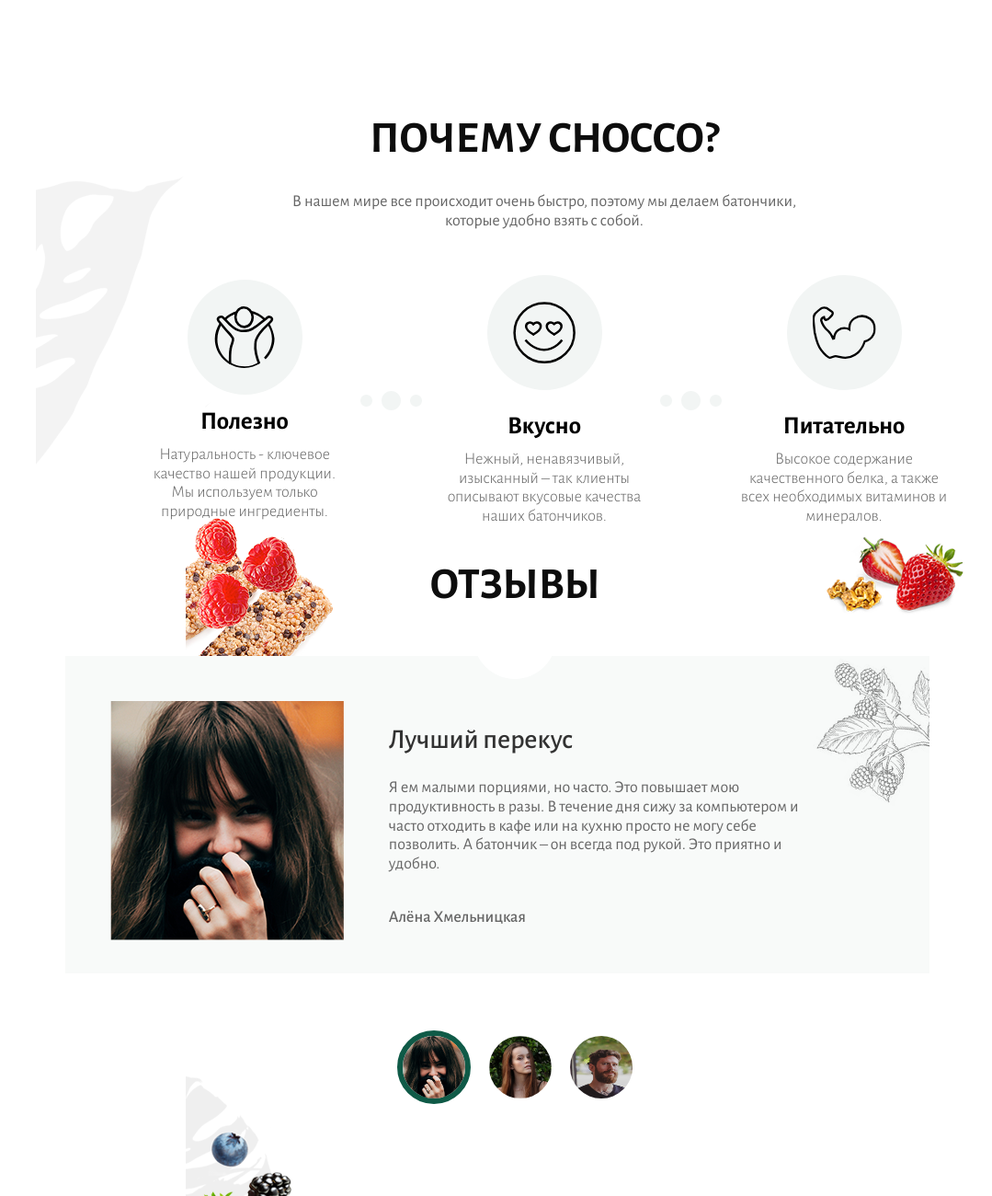
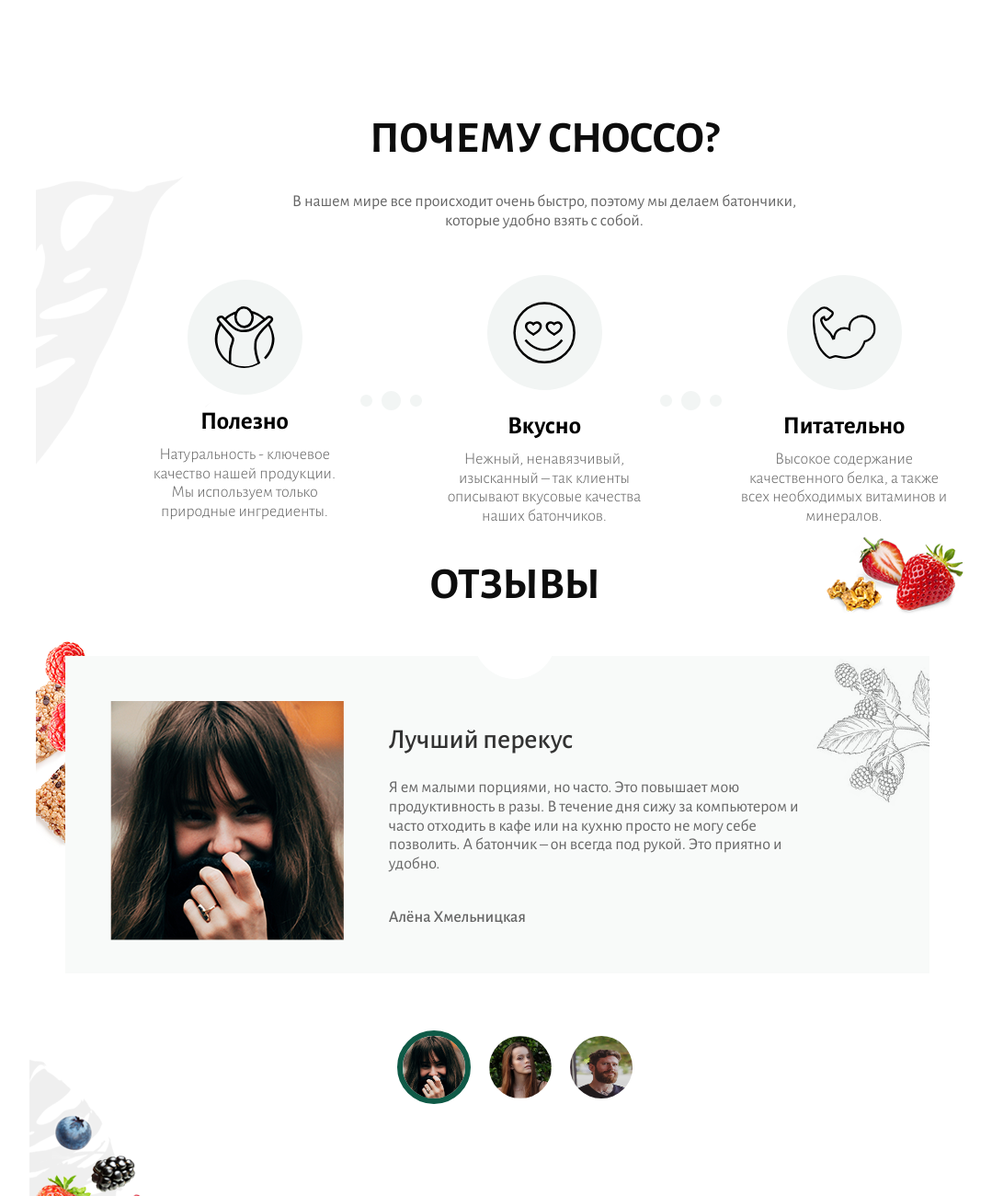
Before and after one commit to zhus-dika/chocco, a plain HTML site: page index.html in a window 1280 px wide. Shown: the part 980-2280 px from the top of the page at 92% size, without its empty margins (80-1159 px from the left). Drawn offline with Linux system fonts and the light colour scheme.

Commit message:
2d ed: corrected positions of decorative pics related to container

```diff
--- a/css/blocks/advantages.scss
+++ b/css/blocks/advantages.scss
@@ -1,12 +1,16 @@
 .advantages {
     margin-bottom: 40%;
+}
+.container__advantages {
+    padding-left: 5%;
+    background: url(../../pictures/decorations/sheet_advantages.png) left center no-repeat;
     position: relative;
     &:before {
         content: '';
-        background: url(../../pictures/decorations/berries&sheets.png) no-repeat;
-        left: 22%;
-        top: -47%;
+        background: url(../../pictures/decorations/berries&sheets.png) bottom center no-repeat;
         position: absolute;
+        left: -1%;
+        bottom: 160%;
         width: 1070px;
         height: 350px;
     }
@@ -14,16 +18,10 @@
         content: '';
         background: url(../../pictures/decorations/bars&berries.png) left bottom no-repeat;
         position: absolute;
-        left: 22%;
-        bottom: -5%;
+        left: 0;
         width: 160px;
         height: 350px;
     }
-
-}
-.container__advantages {
-    padding-left: 5%;
-    background: url(../../pictures/decorations/sheet_advantages.png) left center no-repeat;
 }
 .advantages__content {
     margin: 0 auto 5%;
--- a/css/blocks/reviews.scss
+++ b/css/blocks/reviews.scss
@@ -1,19 +1,20 @@
 .reviews {
     position: relative;
     margin-bottom: 30%;
+}
+.reviews__container {
+    padding-top: 2%;
+    background: url(../../pictures/decorations/strawberries.png) right top no-repeat;
+    position: relative;
     &:after {
         content: '';
         background: url(../../pictures/decorations/berrieswithsheet.png) left bottom no-repeat;
         position: absolute;
-        left: 22%;
-        top: -15%;
+        left: -4%;
+        top: 25%;
         width: 160px;
         height: 350px;
     }
-}
-.reviews__container {
-    padding-top: 2%;
-    background: url(../../pictures/decorations/strawberries.png) right top no-repeat;
     display: block;
 }
 .review__title {
```
Also changed, not shown: css/blocks/advantages.css, css/blocks/reviews.css, 2 other files.
